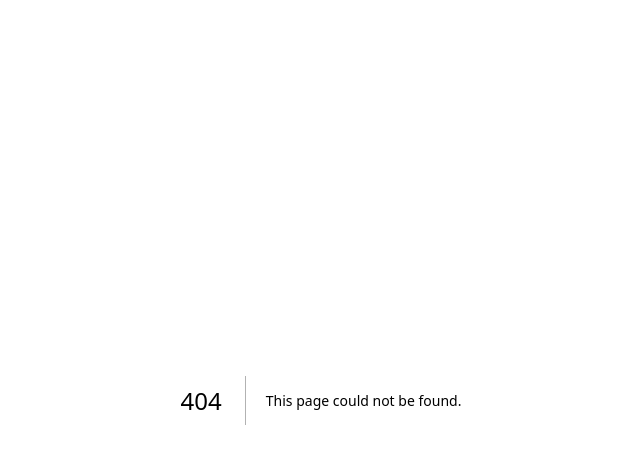
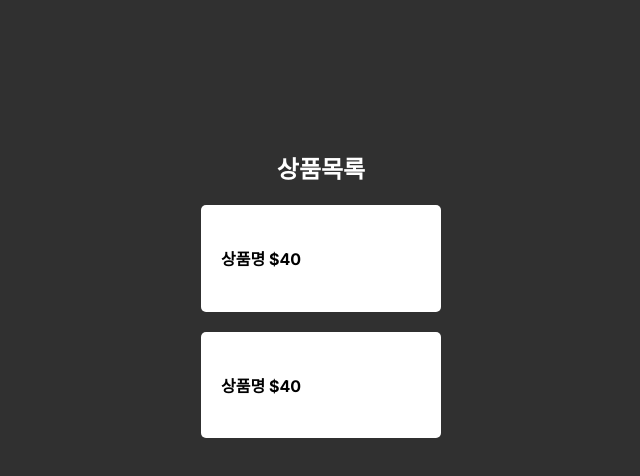
Before and after one commit to Loo-ke/learn-next.js, a Next.js app in the folder fresh/: page /list in a window 1280 px wide. Before the commit this address had no page. Shown: the top 476 px of the page, without its empty margins (319-959 px from the left). Built offline with nearby package versions, Linux system fonts and the light colour scheme.

Commit message:
라우팅 하는 방법

```diff
--- a/fresh/app/globals.css
+++ b/fresh/app/globals.css
@@ -10,3 +10,11 @@
 .title-sub {
   text-align: center;
 }
+.food {
+  margin: 20px auto;
+  width: 200px;
+  background: white;
+  color: black;
+  padding: 20px;
+  border-radius: 5px;
+}
--- /dev/null
+++ b/fresh/app/list/page.js
@@ -0,0 +1,17 @@
+// blahblah/list로 접속하면 상품목록 페이지를 보여주도록 만들어보자!
+// URL로 페이지를 나누는 것이 라우팅
+export default function List() {
+  return (
+    <div>
+      <h2 className="title">상품목록</h2>
+
+      <div className="food">
+        <h4>상품명 $40</h4>
+      </div>
+      <div className="food">
+        <h4>상품명 $40</h4>
+      </div>
+
+    </div>
+  )
+}
--- a/fresh/app/page.js
+++ b/fresh/app/page.js
@@ -13,3 +13,6 @@
     </div>
   )
 }
+
+// blahblah/list로 접속하면 상품목록 페이지를 보여주도록 만들어보자!
+// URL로 페이지를 나누는 것이 라우팅
```
